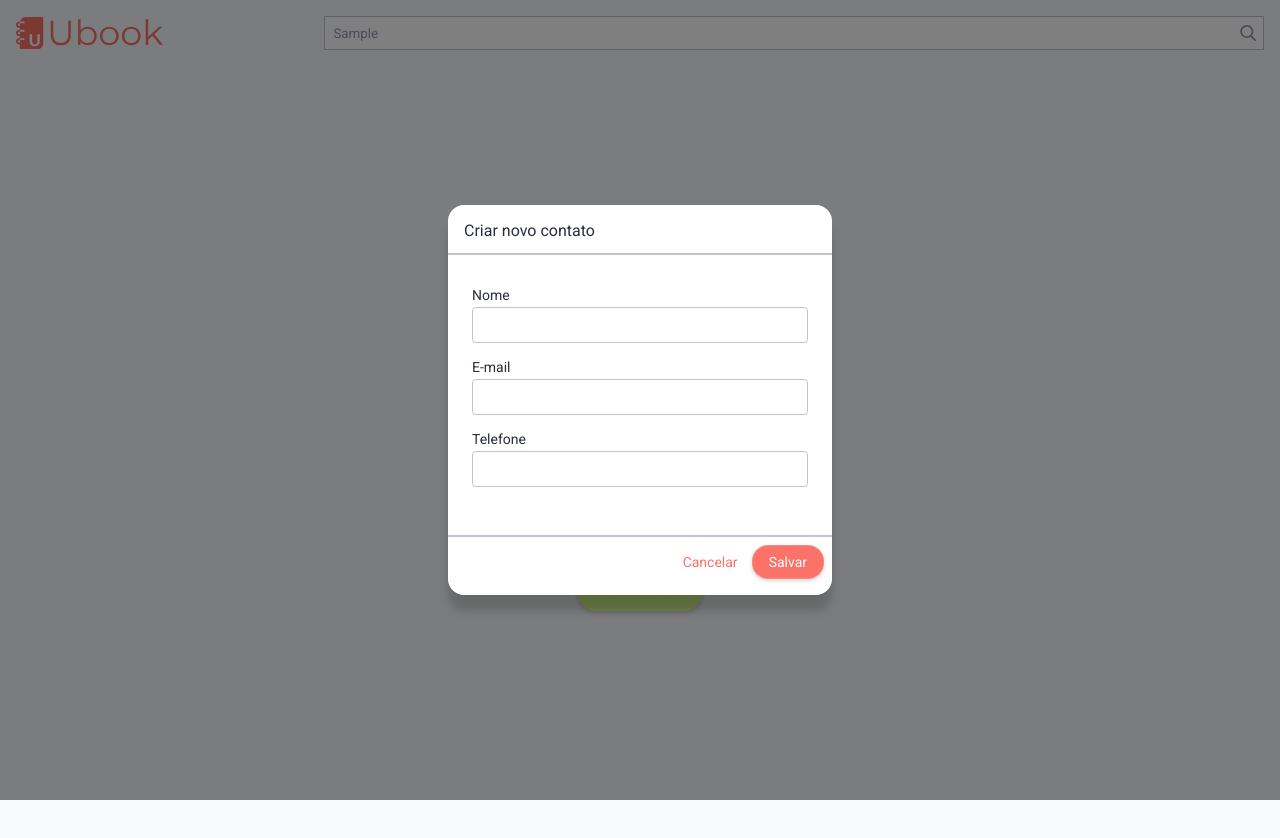
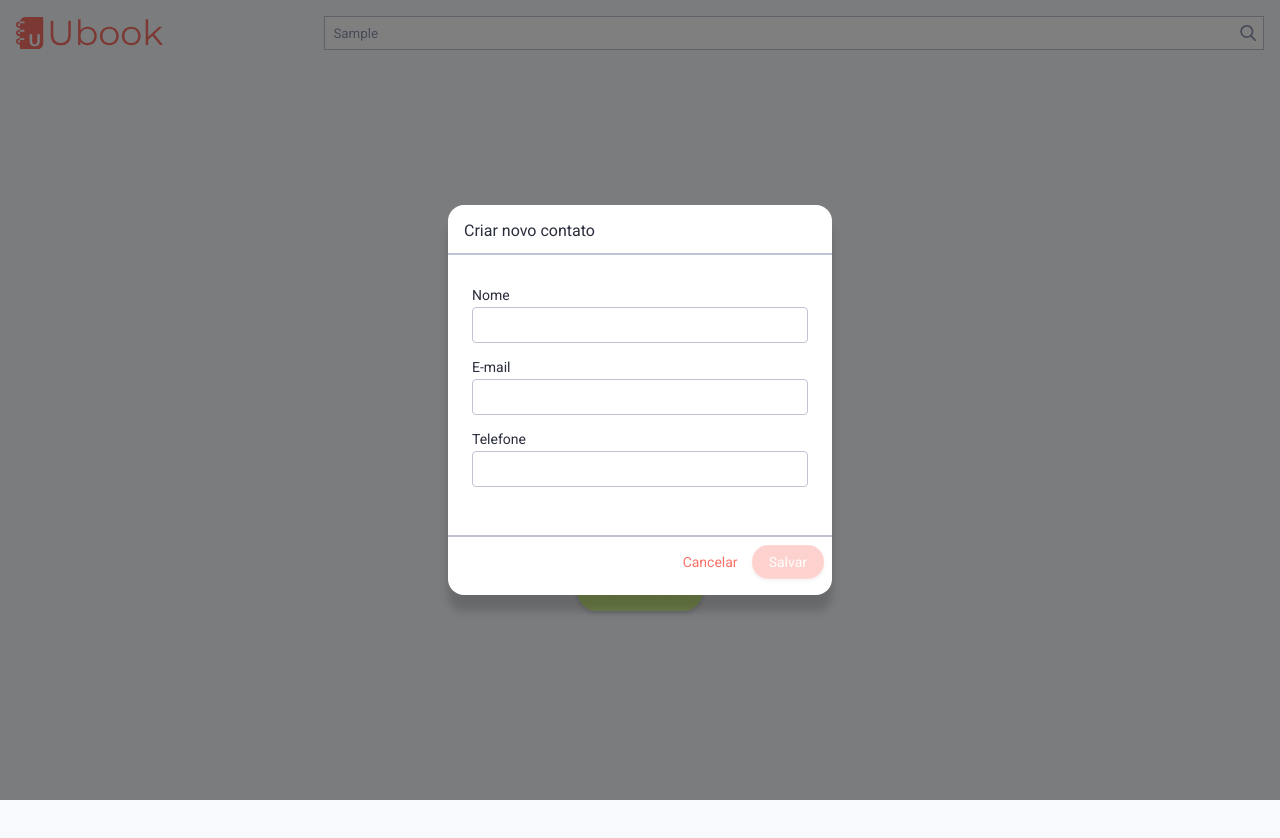
Before and after one commit to miguelmarcondesf/clicksign-agenda-teste, a Vue app: page /#/ in a window 1280 px wide. Both pictures are taken after typing "Sample" into the empty fields and a click on the button "+ Criar contato". Shown: the top 838 px of the page. Built offline with nearby package versions, Linux system fonts and the light colour scheme.

Commit message:
Adding disabled button to contact form

```diff
--- a/src/assets/atoms/buttons.scss
+++ b/src/assets/atoms/buttons.scss
@@ -32,6 +32,7 @@
   }
 
   &.disabled {
-    opacity: 0.32;
+    opacity: .32;
+    cursor: not-allowed;
   }
 }
--- a/src/components/Modal.vue
+++ b/src/components/Modal.vue
@@ -31,7 +31,9 @@
         type="button"
         name="salvar-contato"
         class="modal-button"
+        :class="this.btnDisabledClass"
         @click="createNewContact"
+        :disabled="btnDisabled"
         >
           Salvar
         </button>
@@ -46,7 +48,8 @@ export default {
     return {
       name: '',
       email: '',
-      phone: ''
+      phone: '',
+      btnDisabledClass: 'disabled'
     }
   },
   props: {
@@ -68,6 +71,24 @@ export default {
     },
     updateModalVisibility () {
       this.$emit('updateModalVisibility', false)
+    }
+  },
+  computed: {
+    btnDisabled () {
+      if ((this.name || this.email || this.phone) === '') {
+        return true
+      }
+
+      return false
+    }
+  },
+  watch: {
+    btnDisabled (newValue, oldValue) {
+      if (newValue === true) {
+        this.btnDisabledClass = 'disabled'
+      } else {
+        this.btnDisabledClass = ''
+      }
     }
   }
 }
--- a/src/views/Home.vue
+++ b/src/views/Home.vue
@@ -87,7 +87,6 @@ export default {
       this.showNewContactModal = value
     }
   },
-  created () {},
   computed: {
     contacts () {
       return this.$store.getters.contactsList
```
